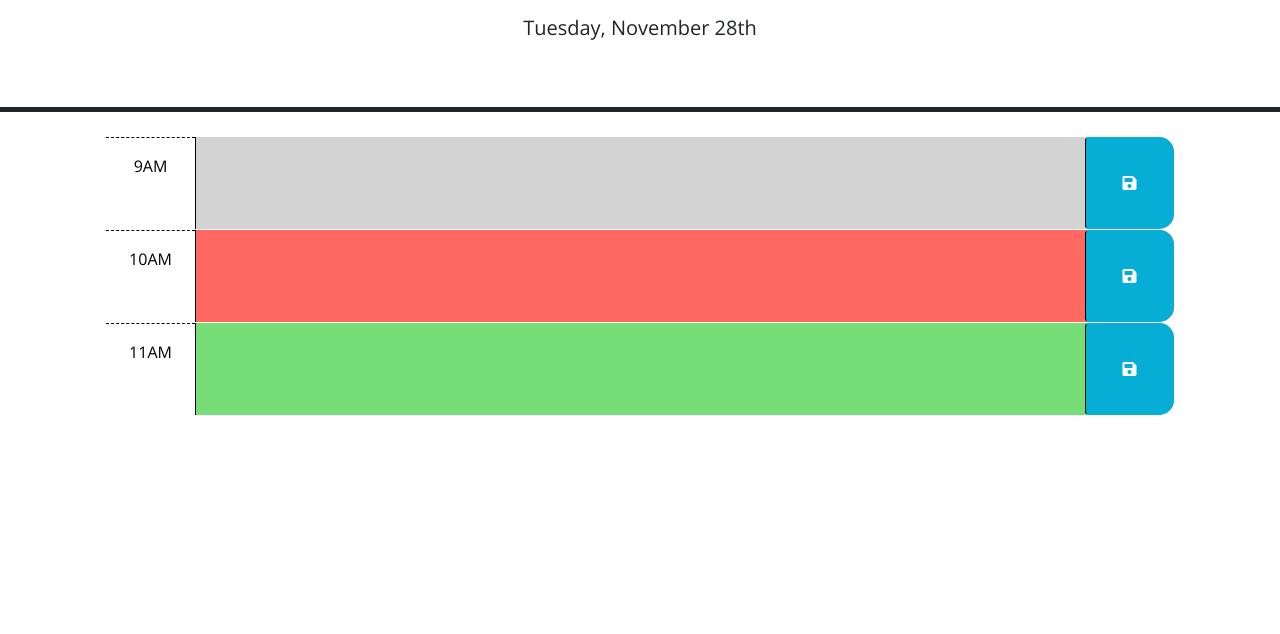
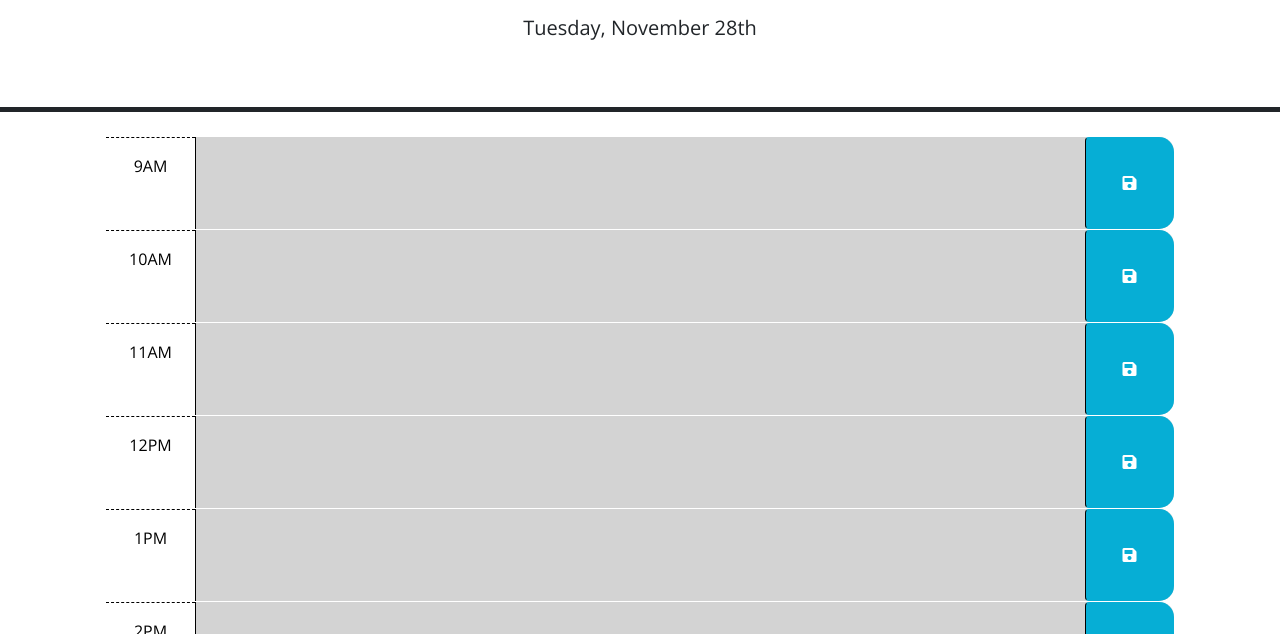
Before and after one commit to treblotnad/05-work-day-scheduler, a plain HTML site: page index.html in a window 1280 px wide. Shown: the part 166-800 px from the top of the page. Drawn offline with nearby package versions, Linux system fonts and the light colour scheme.

Commit message:
added all blocks using jquery and set times

```diff
--- a/assets/js/script.js
+++ b/assets/js/script.js
@@ -1,7 +1,7 @@
 // Wrap all code that interacts with the DOM in a call to jQuery to ensure that
 // the code isn't run until the browser has finished rendering all the elements
 // in the html.
-
+const dayLength = 9;
 $(function () {
   // TODO: Add a listener for click events on the save button. This code should
   // use the id in the containing time-block as a key to save the user input in
@@ -21,4 +21,32 @@ $(function () {
   // attribute of each time-block be used to do this?
   //
   $("#currentDay").text(dayjs().format("dddd, MMMM Do"));
+
+  renderCalendar();
 });
+
+function renderCalendar() {
+  for (let i = 0; i < dayLength; i++) {
+    var hour = i + dayLength;
+    var hourStatus = "";
+    var hourToBeAdded = $("<div>")
+      .attr("id", "hour-" + i)
+      .addClass("row time-block past");
+
+    hourToBeAdded.append(
+      $("<div>" + dayjs().hour(hour).format("hA") + "</div>").addClass(
+        "col-2 col-md-1 hour text-center py-3"
+      )
+    );
+    hourToBeAdded.append(
+      $("<textarea>").attr("rows", "3").addClass("col-8 col-md-10 description")
+    );
+    hourToBeAdded.append(
+      $("<button>")
+        .attr("aria-label", "save")
+        .addClass("btn saveBtn col-2 col-md-1")
+        .append($("<i>").attr("aria-hidden", "true").addClass("fas fa-save"))
+    );
+    $("#schedule").append(hourToBeAdded);
+  }
+}
--- a/index.html
+++ b/index.html
@@ -30,43 +30,7 @@
       <p class="lead">A simple calendar app for scheduling your work day</p>
       <p id="currentDay" class="lead"></p>
     </header>
-    <div class="container-lg px-5">
-      <!-- Use class for "past", "present", and "future" to apply styles to the
-        time-block divs accordingly. The javascript will need to do this by
-        adding/removing these classes on each div by comparing the hour in the
-        id to the current hour. The html provided below is meant to be an example
-        demonstrating how the css provided can be leveraged to create the
-        desired layout and colors. The html below should be removed or updated
-        in the finished product. Remember to delete this comment once the
-        code is implemented.
-        -->
-
-      <!-- Example of a past time block. The "past" class adds a gray background color. -->
-      <div id="hour-9" class="row time-block past">
-        <div class="col-2 col-md-1 hour text-center py-3">9AM</div>
-        <textarea class="col-8 col-md-10 description" rows="3"> </textarea>
-        <button class="btn saveBtn col-2 col-md-1" aria-label="save">
-          <i class="fas fa-save" aria-hidden="true"></i>
-        </button>
-      </div>
-
-      <!-- Example of a a present time block. The "present" class adds a red background color. -->
-      <div id="hour-10" class="row time-block present">
-        <div class="col-2 col-md-1 hour text-center py-3">10AM</div>
-        <textarea class="col-8 col-md-10 description" rows="3"> </textarea>
-        <button class="btn saveBtn col-2 col-md-1" aria-label="save">
-          <i class="fas fa-save" aria-hidden="true"></i>
-        </button>
-      </div>
-
-      <!-- Example of a future time block. The "future" class adds a green background color. -->
-      <div id="hour-11" class="row time-block future">
-        <div class="col-2 col-md-1 hour text-center py-3">11AM</div>
-        <textarea class="col-8 col-md-10 description" rows="3"> </textarea>
-        <button class="btn saveBtn col-2 col-md-1" aria-label="save">
-          <i class="fas fa-save" aria-hidden="true"></i>
-        </button>
-      </div>
+    <div class="container-lg px-5" id="schedule">
 
     <script src="https://code.jquery.com/jquery-3.4.1.min.js" crossorigin="=anonymous"></script>
     <script src="https://cdnjs.cloudflare.com/ajax/libs/dayjs/1.11.10/dayjs.min.js"
```
